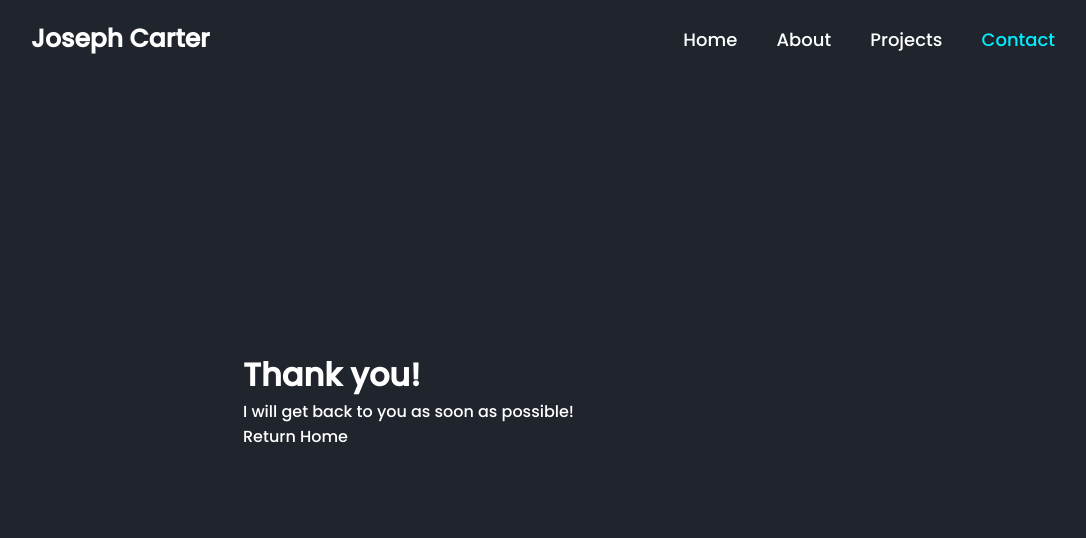
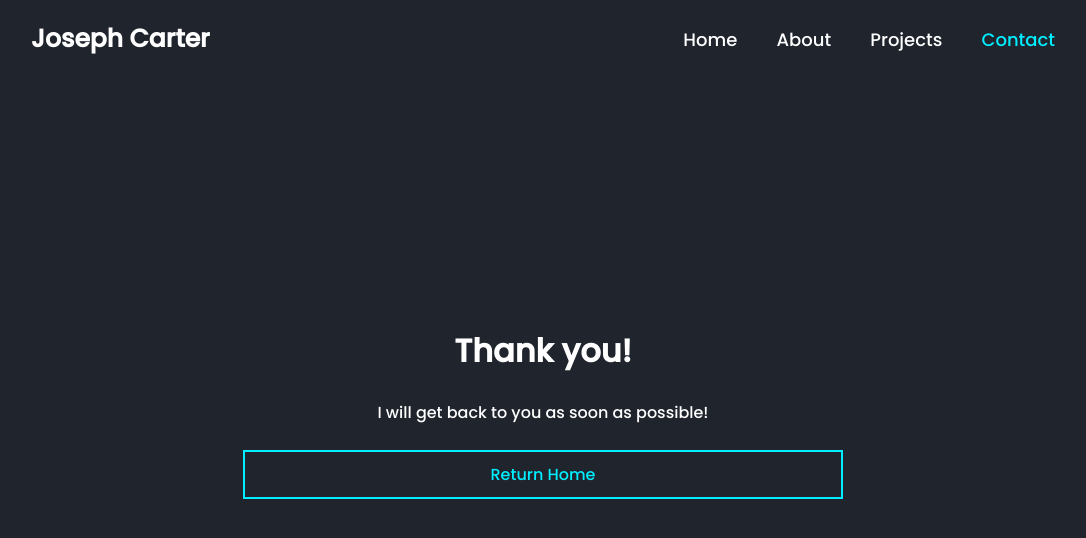
Before and after one commit to JLCarter1999/JLCarter1999.github.io, a plain HTML site: page formsubmit.html in a window 1280 px wide. Shown: the whole page, without its empty margins (97-1183 px from the left). Drawn offline with nearby package versions, Linux system fonts and the light colour scheme.

Commit message:
Update style.css
Styling Updates for formsubmit elements

```diff
--- a/CSS/style.css
+++ b/CSS/style.css
@@ -399,6 +399,39 @@ textarea:focus~label, textarea:valid~label{
     font-size: 14px;
 }
 
+/* Styling for ContactFormSubmit */
+
+.backtohome-h1{
+    margin: 25px;
+    text-align: center;
+}
+
+.backtohome-p{
+    margin: 25px;
+    text-align: center;
+}
+
+.backtohome{
+    padding: 10px 0;
+    color: #0ef;
+    outline: none;
+    background: transparent;
+    border: 2px solid #0ef;
+    width: 100%;
+    cursor: pointer;
+    text-align: center;
+    opacity: 0;
+    animation: slideTop 1s ease forwards;
+    animation-delay: calc(0.2s * var(--i));
+}
+
+.backtohome:hover{
+    background: #0ef;
+    color: #1f242d;
+    box-shadow: 0 0 20px #0ef;
+}
+
+
 
 /* KEYFRAMES ANIMATIONS */
 @keyframes slideRight{
```
